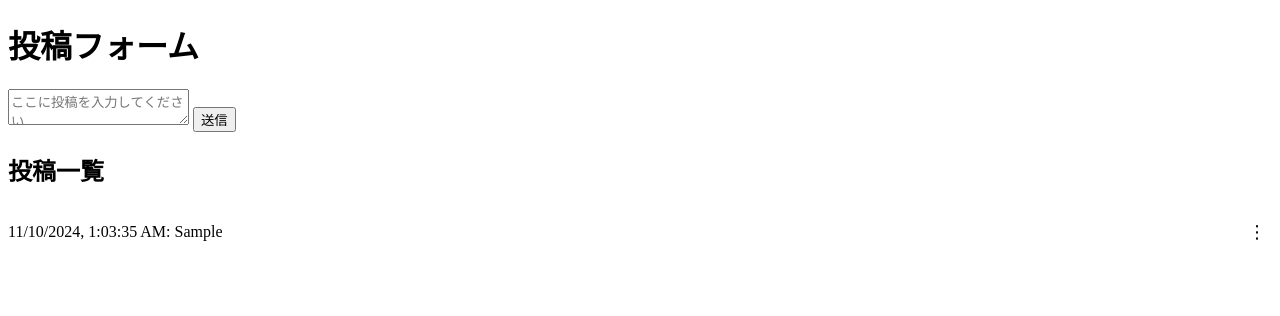
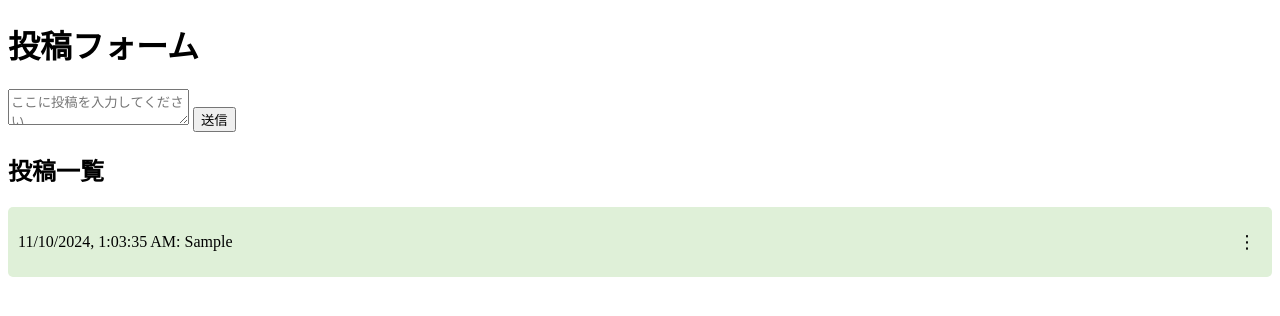
Before and after one commit to Ry02024/InfoStrages, a plain HTML site: page index.html in a window 1280 px wide. Both pictures are taken after typing "Sample" into the empty fields and a click on the button "送信". Drawn offline with Linux system fonts and the light colour scheme.

Commit message:
Update style.css

```diff
--- a/style.css
+++ b/style.css
@@ -4,7 +4,13 @@
   justify-content: space-between;
   align-items: center;
   position: relative;
+  background-color: #dff0d8; /* 薄緑色の背景 */
+  color: #000000; /* 黒文字 */
+  padding: 10px;
+  margin-bottom: 5px;
+  border-radius: 5px; /* 角を少し丸める */
 }
+
 
 .menu-button {
   font-size: 18px;
```
